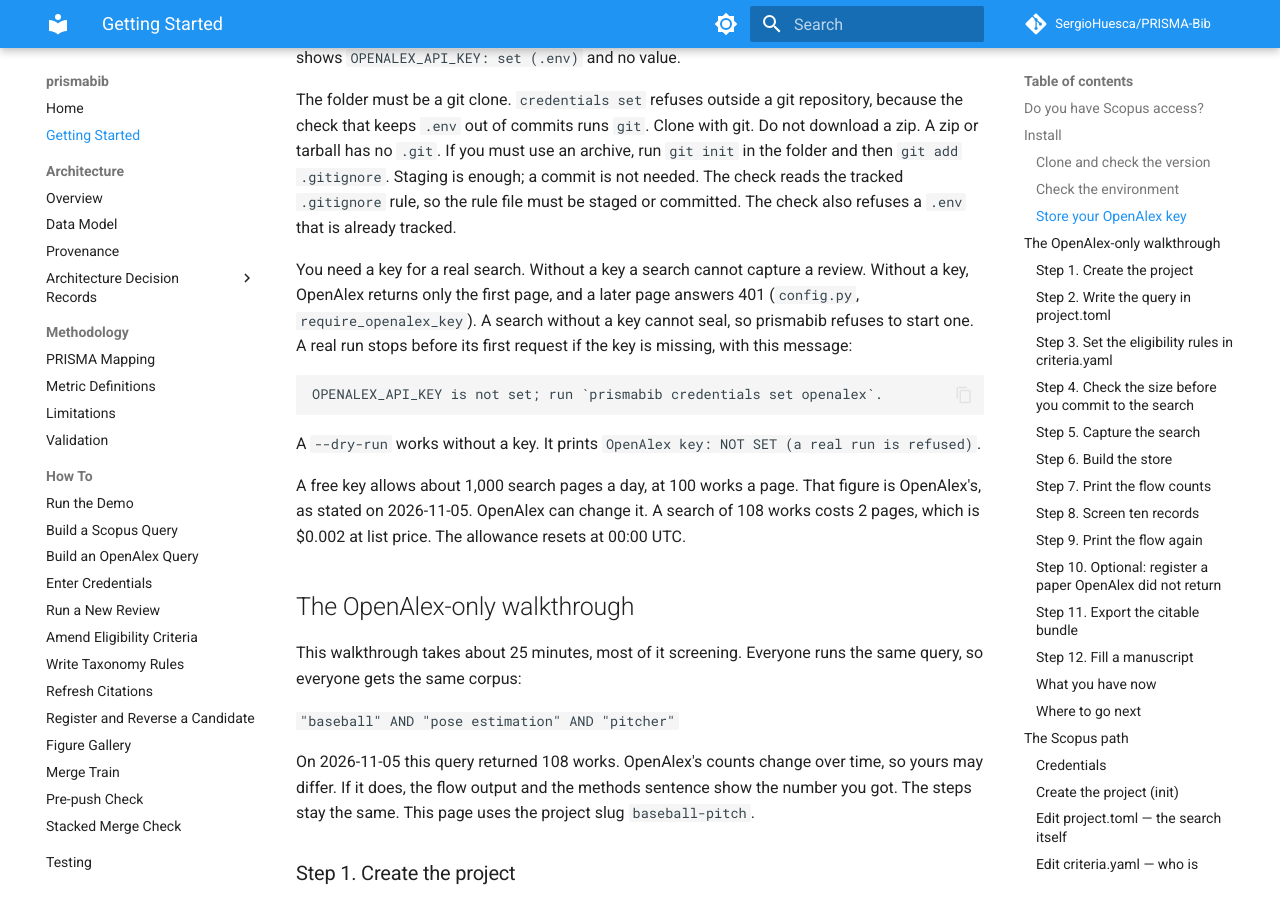
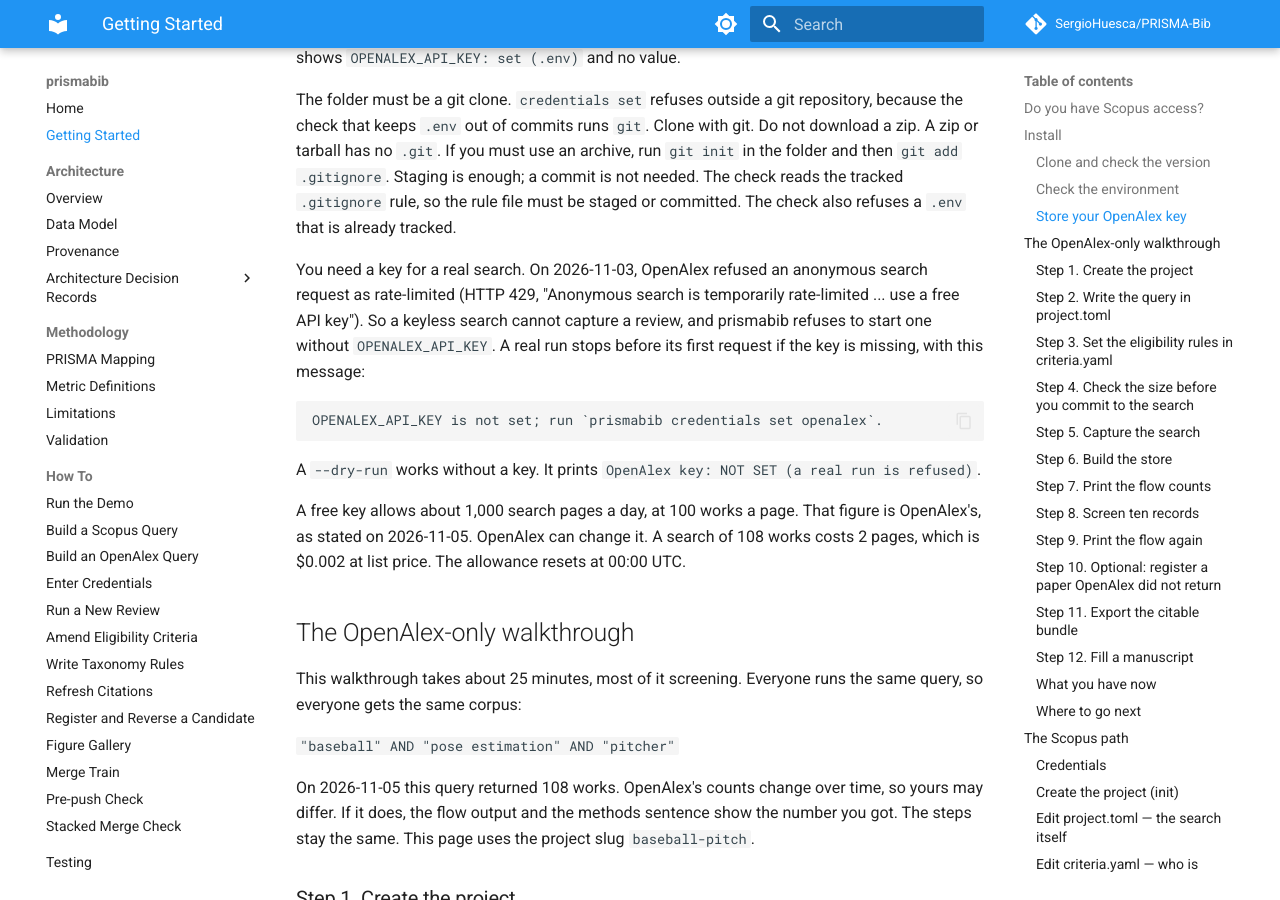
Before and after one commit to SergioHuesca/PRISMA-Bib, an MkDocs documentation site: the page built from docs/getting-started.md, in a window 1280 px wide and 900 px high, scrolled down 3180 px. Built offline with MkDocs 1.6.1 and Material for MkDocs 9.7.7, drawn with Linux system fonts in a browser that asks for light colours; comment, search, counter and statistics services are not loaded.

Commit message:
docs: state the keyless-search finding without unverified detail
Co-Authored-By: Claude Sonnet 5.5 <noreply@anthropic.com>
Claude-Session: https://claude.ai/code/session_01QjNadz7h2UAZ2C2xhuaY8z

````diff
--- a/docs/getting-started.md
+++ b/docs/getting-started.md
@@ -133,10 +133,11 @@ then `git add .gitignore`. Staging is enough; a commit is not needed. The check
 tracked `.gitignore` rule, so the rule file must be staged or committed. The check also refuses
 a `.env` that is already tracked.
 
-You need a key for a real search. Without a key a search cannot capture a review. Without a
-key, OpenAlex returns only the first page, and a later page answers 401 (`config.py`, `require_openalex_key`).
-A search without a key cannot seal, so prismabib refuses to start one. A real run stops before its
-first request if the key is missing, with this message:
+You need a key for a real search. On 2026-11-03, OpenAlex refused an anonymous search request as
+rate-limited (HTTP 429, "Anonymous search is temporarily rate-limited ... use a free API key"). So a
+keyless search cannot capture a review, and prismabib refuses to start one without
+`OPENALEX_API_KEY`. A real run stops before its first request if the key is missing, with this
+message:
 
 ```text
 OPENALEX_API_KEY is not set; run `prismabib credentials set openalex`.
````
